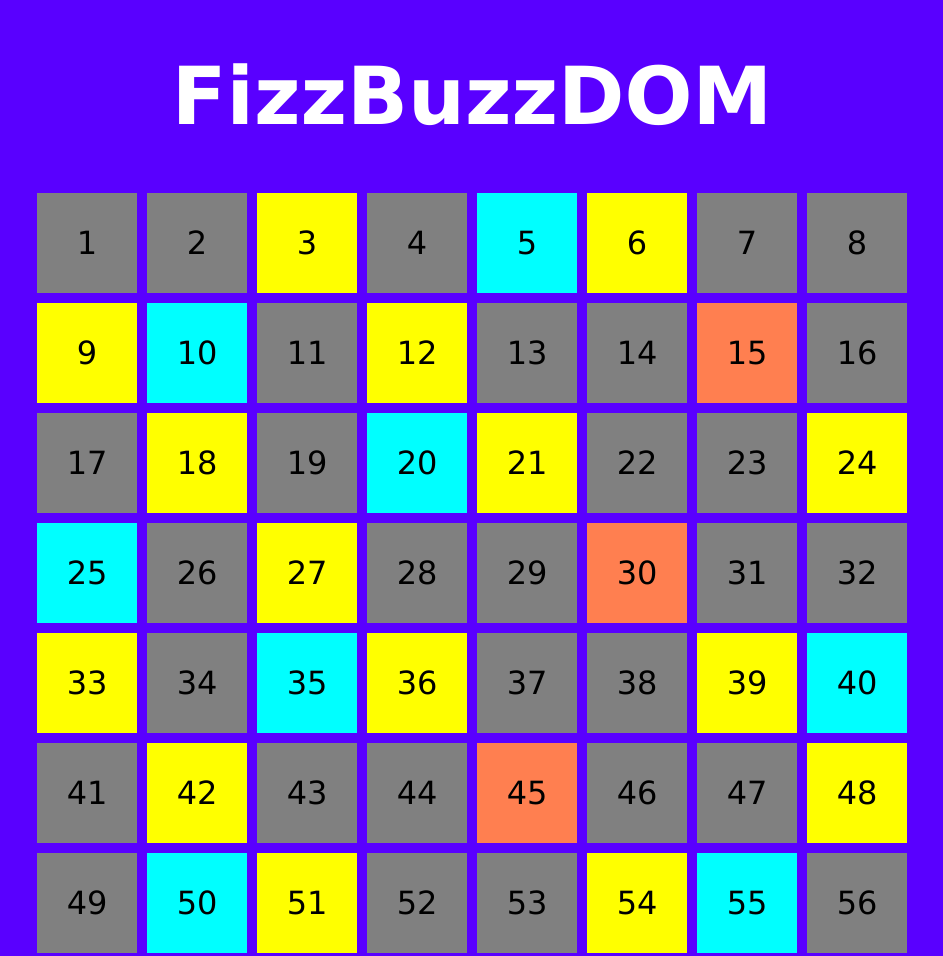
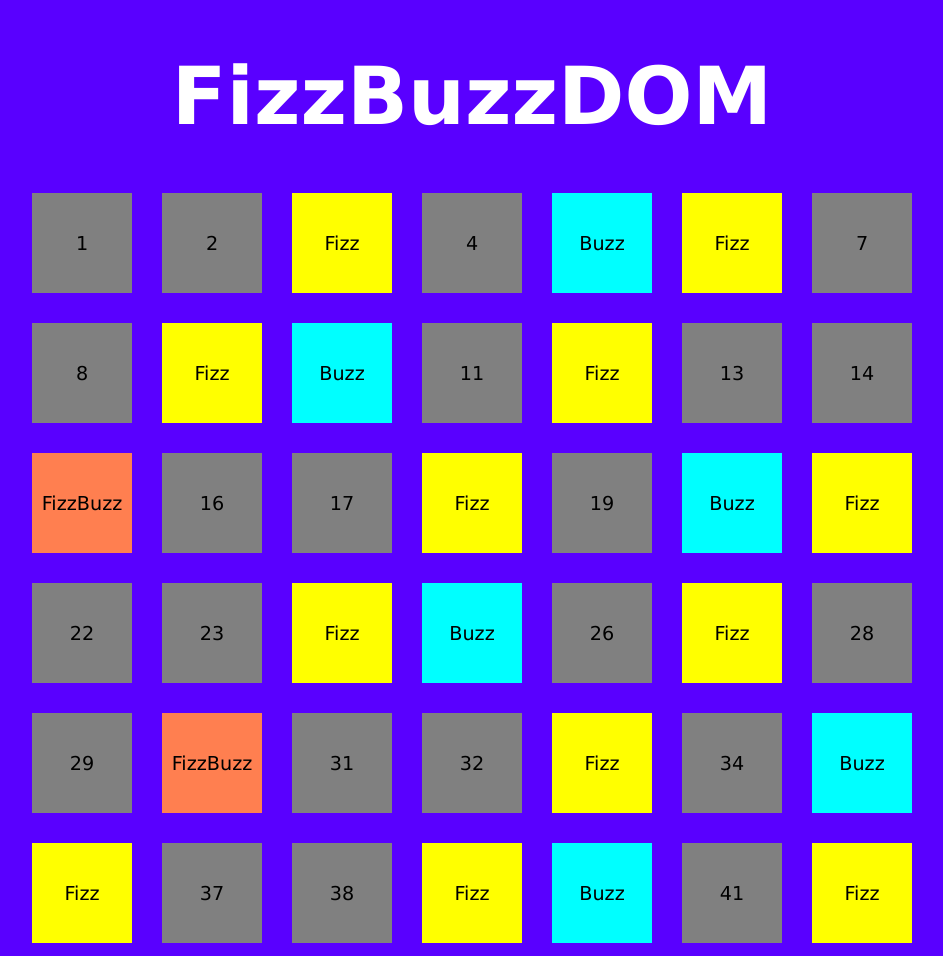
Before and after one commit to yaredghebre/js-fizzbuzz, a plain HTML site: page index.html in a window 1280 px wide. Shown: the top 956 px of the page, without its empty margins (168-1111 px from the left). Drawn offline with Linux system fonts and the light colour scheme.

Commit message:
Add: Bonus 1 complete

```diff
--- a/css/style.css
+++ b/css/style.css
@@ -20,14 +20,14 @@ body {
     flex-wrap: wrap;
     justify-content: center;
     width: 100%;
-    gap: 10px;
+    gap: 30px;
 }
 
 .box {
     display: flex;
     justify-content: center;
     align-items: center;
-    font-size: 2rem;
+    font-size: 1.2rem;
     width: 100px;
     height: 100px;
     background-color: grey;
--- a/js/script.js
+++ b/js/script.js
@@ -7,7 +7,7 @@
 // CALCOLO
 const gridElem = document.querySelector(".grid");
 for (let i = 1; i <=100; i++) {
-    let multiple;
+    let multiple = i;
     let classColor;
     if (i % 15 === 0) {
         multiple = "FizzBuzz";
@@ -20,7 +20,7 @@ for (let i = 1; i <=100; i++) {
         classColor = "five"
     }
     console.log(i, multiple);
-    gridElem.innerHTML += `<div class ="box ${classColor}">${i}</div>`;
+    gridElem.innerHTML += `<div class ="box ${classColor}">${multiple}</div>`;
 }
 
 // OUTPUT
```
